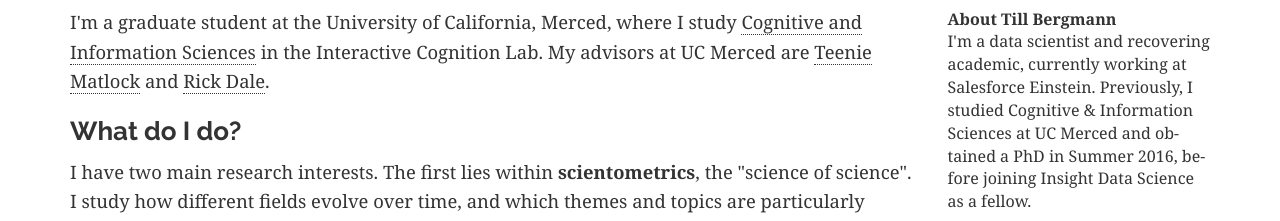
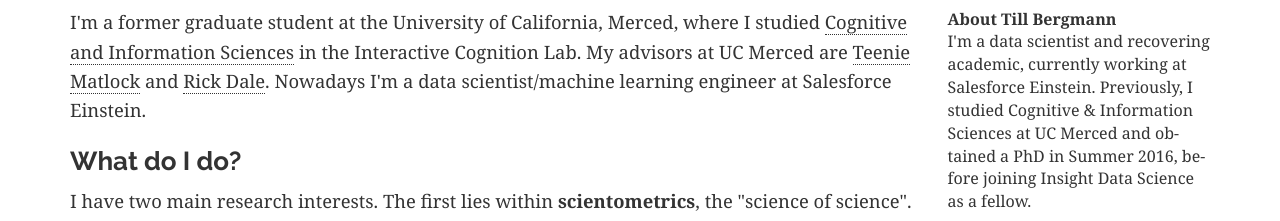
Before and after one commit to tillbe/tillbe.github.io, a plain HTML site: page pages/about.html in a window 1280 px wide. Shown: the part 336-557 px from the top of the page. Drawn offline with Linux system fonts and the light colour scheme.

Commit message:
Update documentation

```diff
--- a/pages/about.html
+++ b/pages/about.html
@@ -12,13 +12,13 @@
 <link rel="canonical" href="../pages/about.html">
 
         <meta name="author" content="Till Bergmann" />
-        <meta name="description" content="About this blog This blog will feature posts on statistics, data visualization and machine learning from time to time. It&#39;s intended as a personal notebook of some sort, as well as hopefully being of some interest to readers. About me I&#39;m a graduate student at the University of California, Merced …" />
+        <meta name="description" content="About this blog This blog will feature posts on statistics, data visualization and machine learning from time to time. It&#39;s intended as a personal notebook of some sort, as well as hopefully being of some interest to readers. About me I&#39;m a former graduate student at the University of California …" />
 
     <meta property="og:site_name" content="Till Bergmann" />
     <meta property="og:type" content="article"/>
     <meta property="og:title" content="About"/>
     <meta property="og:url" content="../pages/about.html"/>
-    <meta property="og:description" content="About this blog This blog will feature posts on statistics, data visualization and machine learning from time to time. It&#39;s intended as a personal notebook of some sort, as well as hopefully being of some interest to readers. About me I&#39;m a graduate student at the University of California, Merced …" />
+    <meta property="og:description" content="About this blog This blog will feature posts on statistics, data visualization and machine learning from time to time. It&#39;s intended as a personal notebook of some sort, as well as hopefully being of some interest to readers. About me I&#39;m a former graduate student at the University of California …" />
 
 
 
@@ -80,7 +80,8 @@ Till Bergmann            </a>
             <h2>About this blog</h2>
 <p>This blog will feature posts on statistics, data visualization and machine learning from time to time. It's intended as a personal notebook of some sort, as well as hopefully being of some interest to readers. </p>
 <h2>About me</h2>
-<p>I'm a graduate student at the University of California, Merced, where I study <a href="http://www.cogsci.ucmerced.edu">Cognitive and Information Sciences</a> in the Interactive Cognition Lab. My advisors at UC Merced are <a href="http://faculty.ucmerced.edu/tmatlock/">Teenie Matlock</a> and <a href="http://cognaction.org/rick/">Rick Dale</a>.</p>
+<p>I'm a former graduate student at the University of California, Merced, where I studied <a href="http://www.cogsci.ucmerced.edu">Cognitive and Information Sciences</a> in the Interactive Cognition Lab. My advisors at UC Merced are <a href="http://faculty.ucmerced.edu/tmatlock/">Teenie Matlock</a> and <a href="http://cognaction.org/rick/">Rick Dale</a>.
+Nowadays I'm a data scientist/machine learning engineer at Salesforce Einstein.</p>
 <h2>What do I do?</h2>
 <p>I have two main research interests. The first lies within <strong>scientometrics</strong>, the "science of science". I study how different fields evolve over time, and which themes and topics are particularly popular in specific journals. Additionally, I'm interested in <strong>interdisciplinarity</strong>, and how it affects publication behavior and scientific content.</p>
 <p>My other main interest is experimental cognitive linguistics, where I study the mental processing involved in understanding <strong>figurative language</strong> such as fictive motion. I use a variety of methods ranging from behavioral experiments to analyzing gestures and natural language processing. I am also interested in <strong>language evolution</strong> and language change. How have languages changed over time and why? I am specifically interested in socio-cultural influences, iterated learning and what has been termed experiential semiotics.</p>
```
Also changed, not shown: 1 other file.
